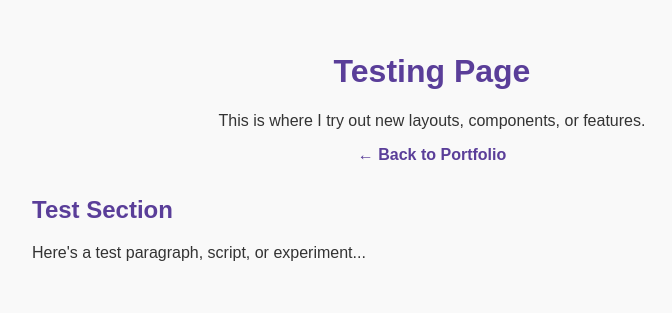
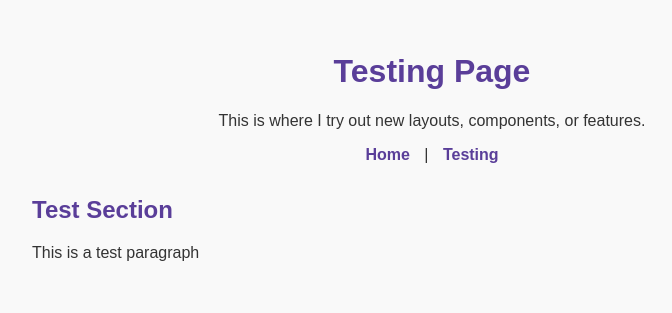
Before and after one commit to wieckingcp23/wieckingcp23.github.io, a plain HTML site: page testing.html in a window 1280 px wide. Shown: the whole page, without its empty margins (208-880 px from the left). Drawn offline with Linux system fonts and the light colour scheme.

Commit message:
Minor Edits

```diff
--- a/testing.html
+++ b/testing.html
@@ -10,13 +10,14 @@
     <h1>Testing Page</h1>
     <p>This is where I try out new layouts, components, or features.</p>
     <nav>
-      <a href="index.html">← Back to Portfolio</a>
+        <a href="index.html">Home</a> |
+        <a href="testing.html">Testing</a>
     </nav>
   </header>
 
   <section>
     <h2>Test Section</h2>
-    <p>Here's a test paragraph, script, or experiment...</p>
+    <p>This is a test paragraph</p>
   </section>
 </body>
 </html>
```
Also changed, not shown: index.html (+1 -1 lines).
